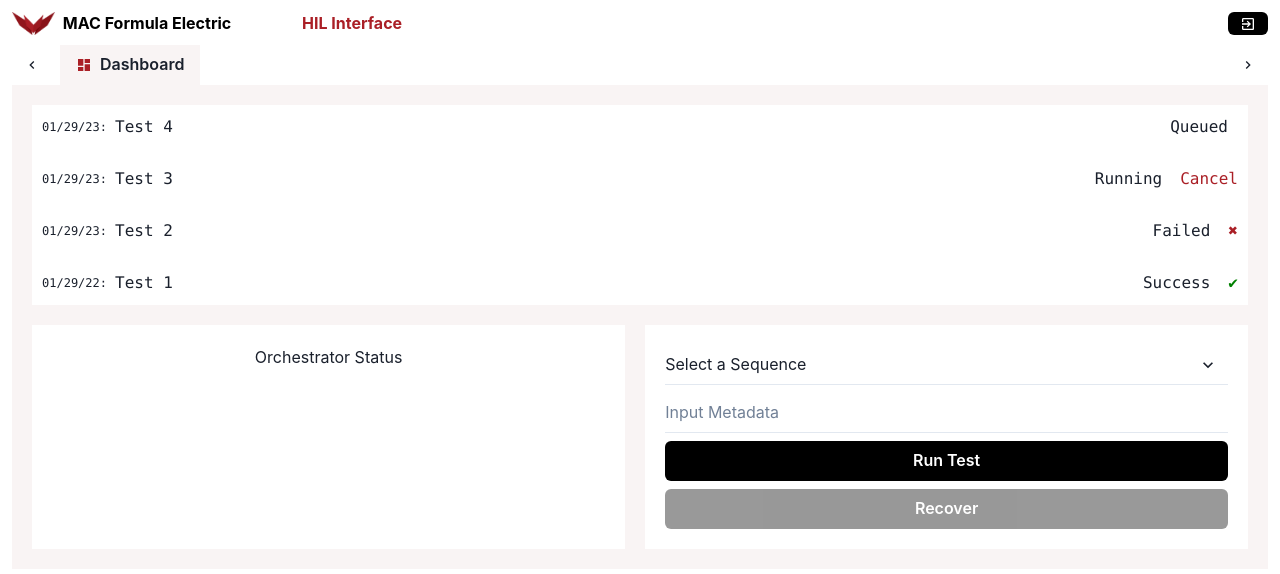
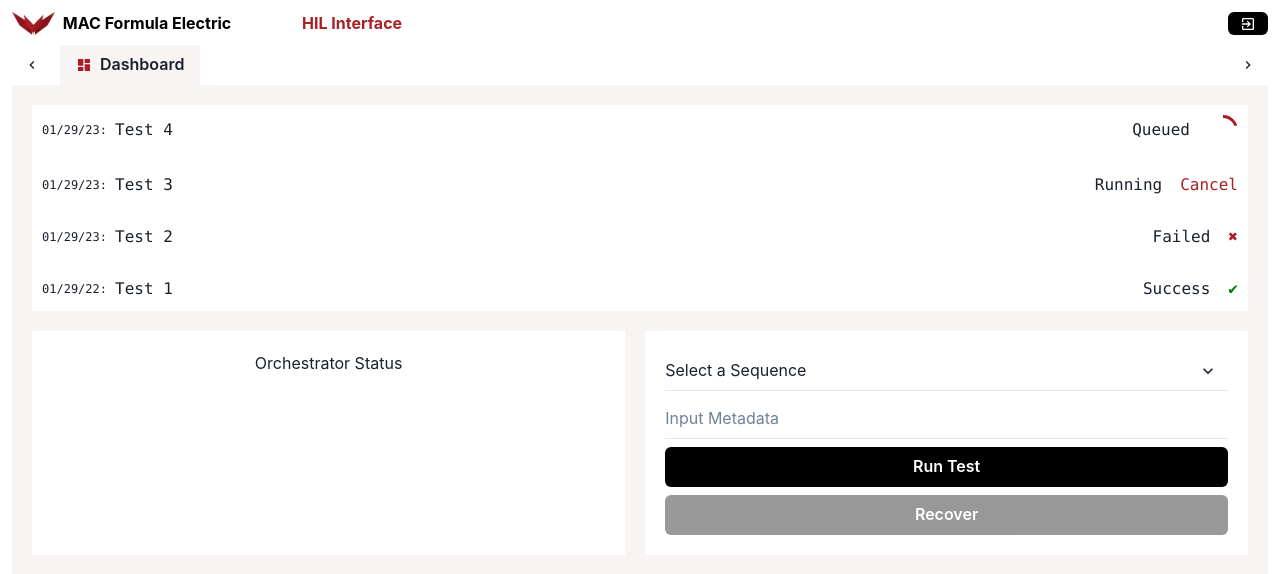
Before and after one commit to macformula/hil-ui, a React (Vite) app: page /#/dashboard in a window 1280 px wide. Shown: the top 574 px of the page. Built offline with nearby package versions, Linux system fonts and the light colour scheme.

Commit message:
add spinner for queued

```diff
--- a/package.json
+++ b/package.json
@@ -18,6 +18,7 @@
     "react": "^18.2.0",
     "react-dom": "^18.2.0",
     "react-icons": "^5.0.1",
+    "react-loader-spinner": "^6.1.6",
     "react-router-dom": "^6.21.3"
   },
   "devDependencies": {
--- a/src/components/testruns/test.tsx
+++ b/src/components/testruns/test.tsx
@@ -1,4 +1,5 @@
-import { HStack, Text, Spacer, Button } from '@chakra-ui/react';
+import { HStack, Text, Spacer } from '@chakra-ui/react';
+import { TailSpin } from "react-loader-spinner";
 
 // Define the status enum
 export enum Status {
@@ -29,6 +30,8 @@ const Test: React.FC<TestProps> = ({ name, date, status }) => {
       case Status.Running:
         // return <Button size="xs" colorScheme="red">Cancel</Button>;
         return <Text textColor={formulaRed}>Cancel</Text>;
+      case Status.Queued:
+        return <TailSpin color={formulaRed} strokeWidth={4} height={30} width={30} radius={5} />;
       default:
         return null;
     }
@@ -40,7 +43,7 @@ const Test: React.FC<TestProps> = ({ name, date, status }) => {
       <Text size="sm">{name}</Text>
       <Spacer />
       <Text pr="2.5">{status}</Text>
-      {statusSymbol}
+      { statusSymbol }
     </HStack>
   );
 };
```
Also changed, not shown: 1 other file (tests, documents, lock files or other folders).
